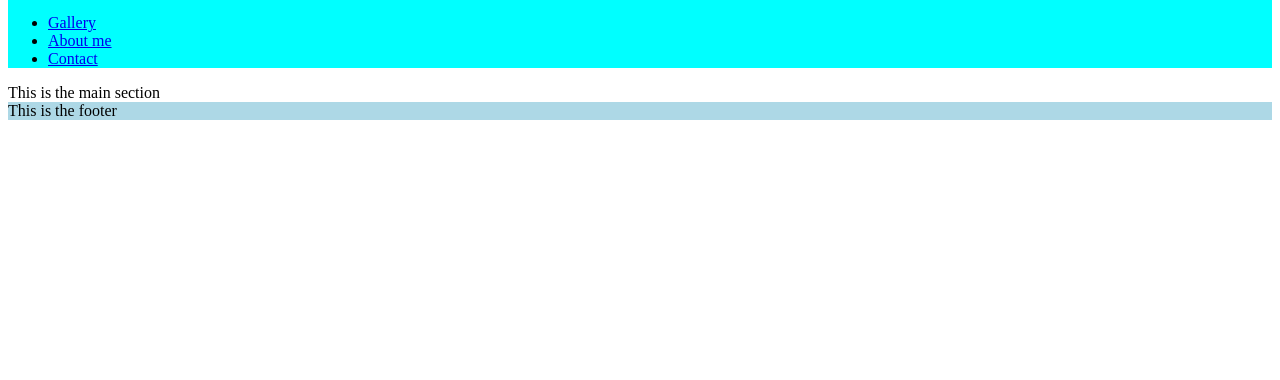
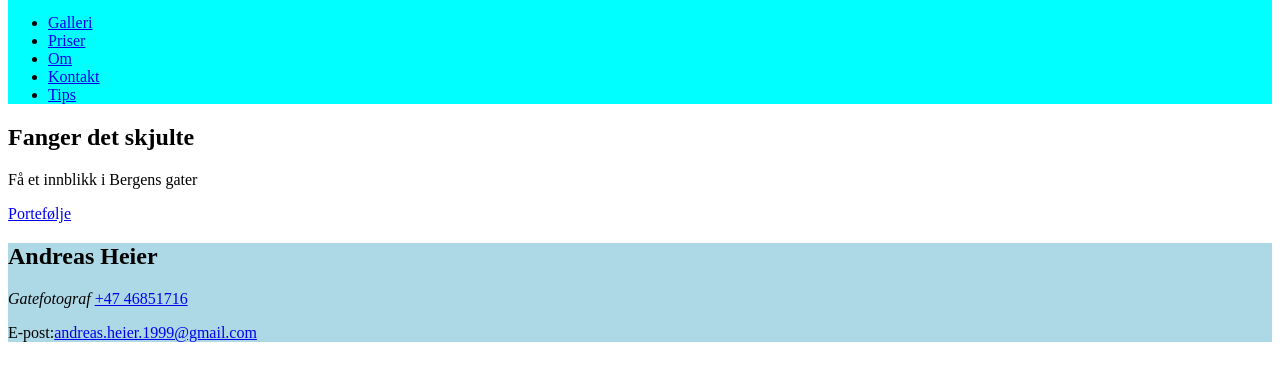
Before and after one commit to andyman99/codealone, a plain HTML site: page index.html in a window 1280 px wide. Shown: the part 314-694 px from the top of the page. Drawn offline with Linux system fonts and the light colour scheme.

Commit message:
Update index.html
Updated main page to incloude Header, footer and temporary navigation

```diff
--- a/index.html
+++ b/index.html
@@ -12,17 +12,28 @@
         <a href="#"><img src="https://www.svgrepo.com/show/508699/landscape-placeholder.svg"></a>
         <nav>
             <ul>
-                <li><a href="#">Gallery</a></li>
-                <li><a href="#">About me</a></li>
-                <li><a href="#">Contact</a></li>
+                <li><a href="#">Galleri</a></li>
+                <li><a href="#">Priser</a></li>
+                <li><a href="#">Om</a></li>
+                <li><a href="#">Kontakt</a></li>
+                <li><a href="#">Tips</a></li>
             </ul>
         </nav>
     </header>
     <main>
-        This is the main section
+        <article>
+            <h2>Fanger det skjulte</h2>
+            <p>Få et innblikk i Bergens gater</p>
+        </article>
+        <a href="#">Portefølje</a>
     </main>
     <footer>
-        This is the footer
+        <h2>Andreas Heier</h2>
+        <i>Gatefotograf</i>
+        <a href="tel: +4746851716">+47 46851716</a>
+        <p>
+            E-post:<a href="mailto: andreas.heier.1999@gmail.com">andreas.heier.1999@gmail.com</a>
+        </p>
     </footer>
 </body>
 </html>
```
